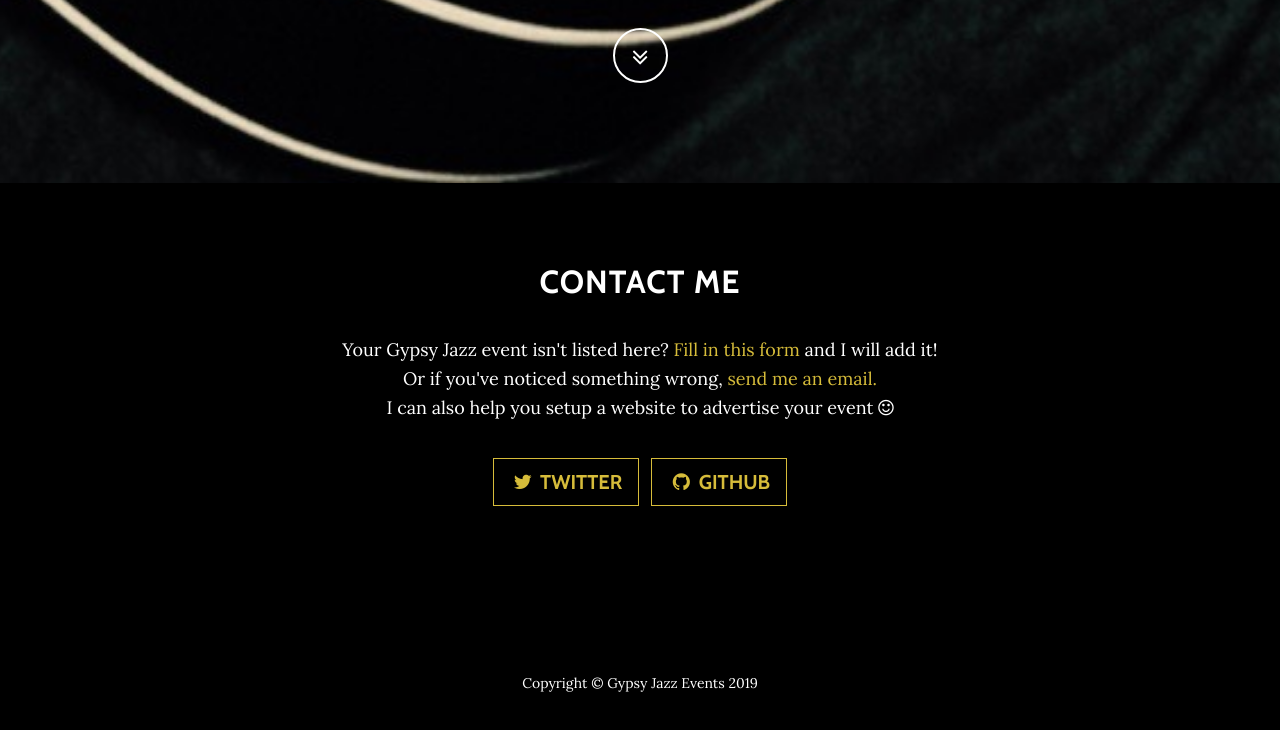
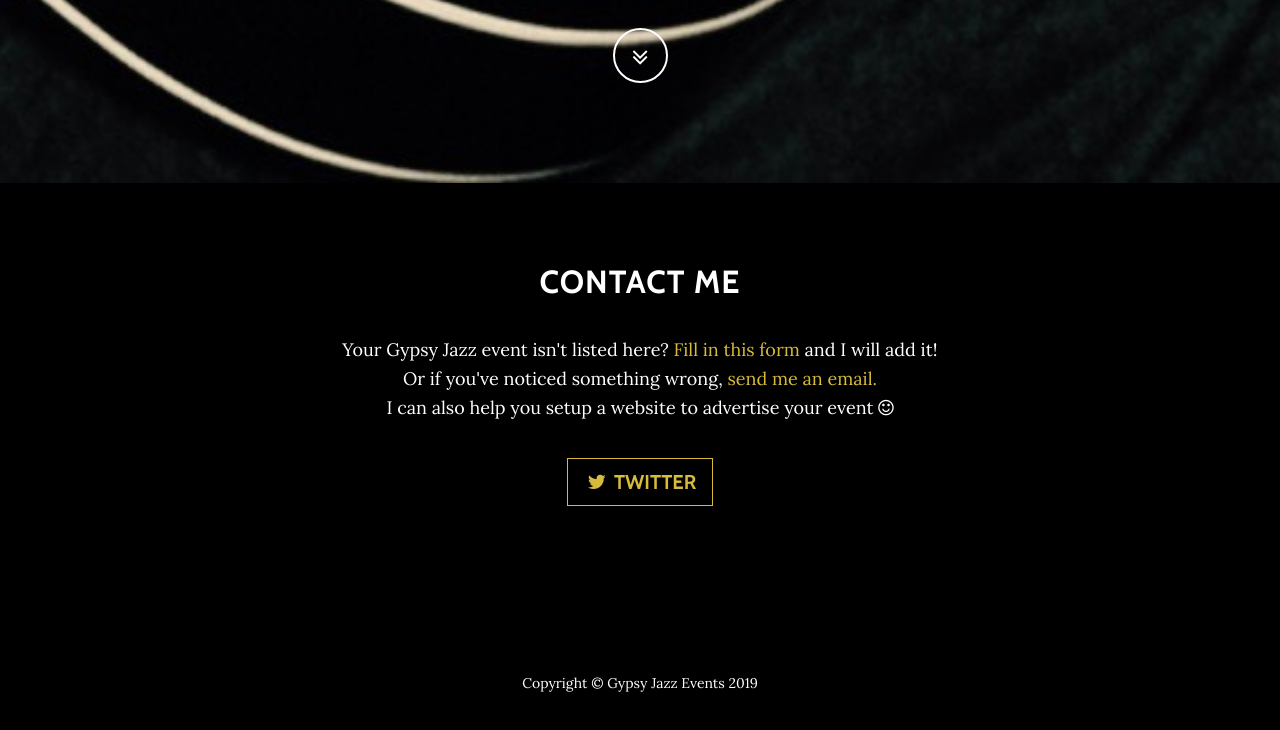
Before and after one commit to tbouttaz/GypsyJazzAgenda, a website: page public/index.html in a window 1280 px wide. Shown: the part 5047-5777 px from the top of the page. Drawn offline with nearby package versions, Linux system fonts and the light colour scheme.

Commit message:
update name + contact email

```diff
--- a/public/index.html
+++ b/public/index.html
@@ -15,7 +15,7 @@
     <meta charset="utf-8">
     <meta name="viewport" content="width=device-width, initial-scale=1, shrink-to-fit=no">
     <meta name="description" content="List of Gypsy Jazz festivals">
-    <meta name="author" content="Tom">
+    <meta name="author" content="Thomas la Bouboutte">
 
     <title>Gypsy Jazz Events</title>
 
@@ -524,7 +524,7 @@
               Your Gypsy Jazz event isn't listed here?
               <a target="_blank" href="https://docs.google.com/forms/d/e/1FAIpQLScmi0kic4pbrWH-cy1cuQHT1X1m6z4us8bc0ctGFk_fvjb-FA/viewform?usp=sf_link">Fill in this form</a>
               and I will add it!<br />
-              Or if you've noticed something wrong, <script>mail2("tom.jazzmanouche","gmail",0,"","send me an email.")</script><br />
+              Or if you've noticed something wrong, <script>mail2("thomas.bouttaz+gjevents","gmail",0,"","send me an email.")</script><br />
               I can also help you setup a website to advertise your event <i class="fa fa-smile-o"></i>
             </p>
             <ul class="list-inline banner-social-buttons">
@@ -534,12 +534,12 @@
                   <span class="network-name">Twitter</span>
                 </a>
               </li>
-              <li class="list-inline-item">
+              <!-- <li class="list-inline-item">
                 <a target="_blank" href="https://github.com/tbouttaz/GypsyJazzAgenda" class="btn btn-default btn-lg">
                   <i class="fa fa-github fa-fw"></i>
                   <span class="network-name">Github</span>
                 </a>
-              </li>
+              </li> -->
             </ul>
           </div>
         </div>
```
